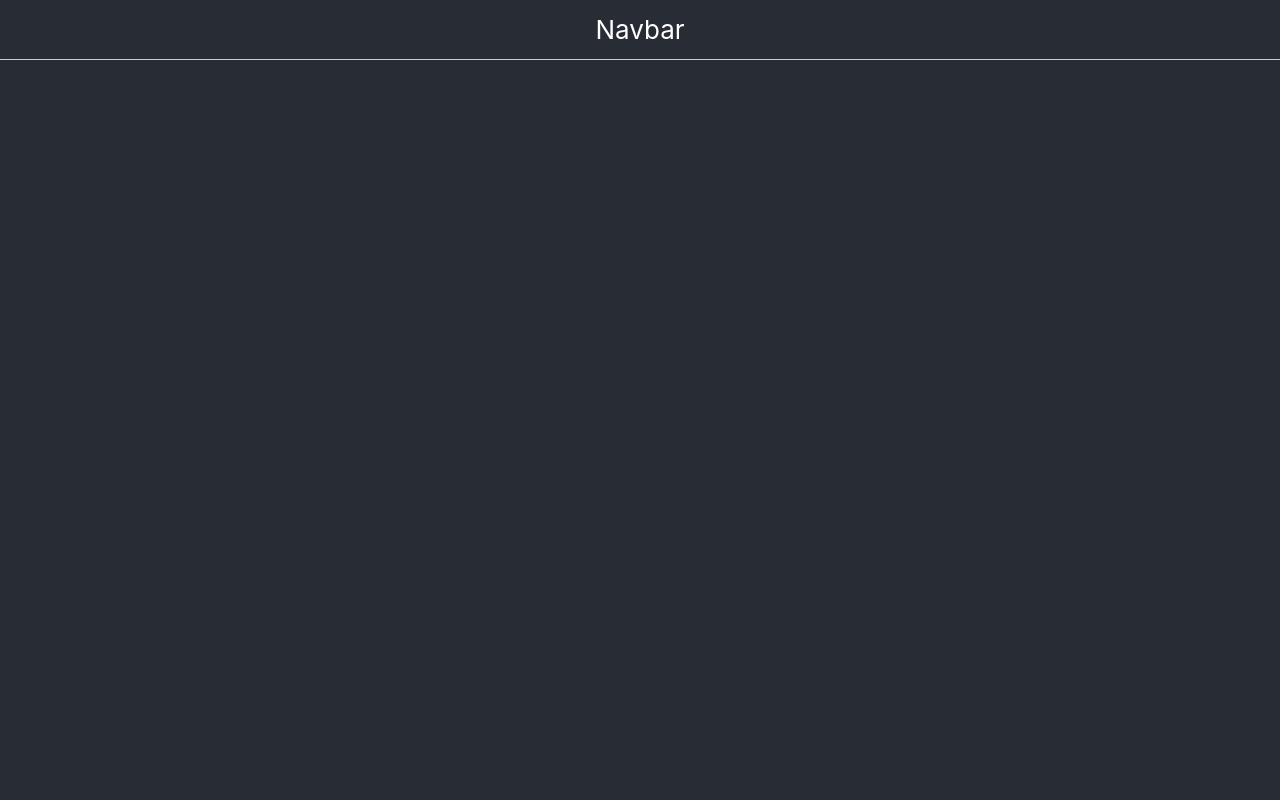
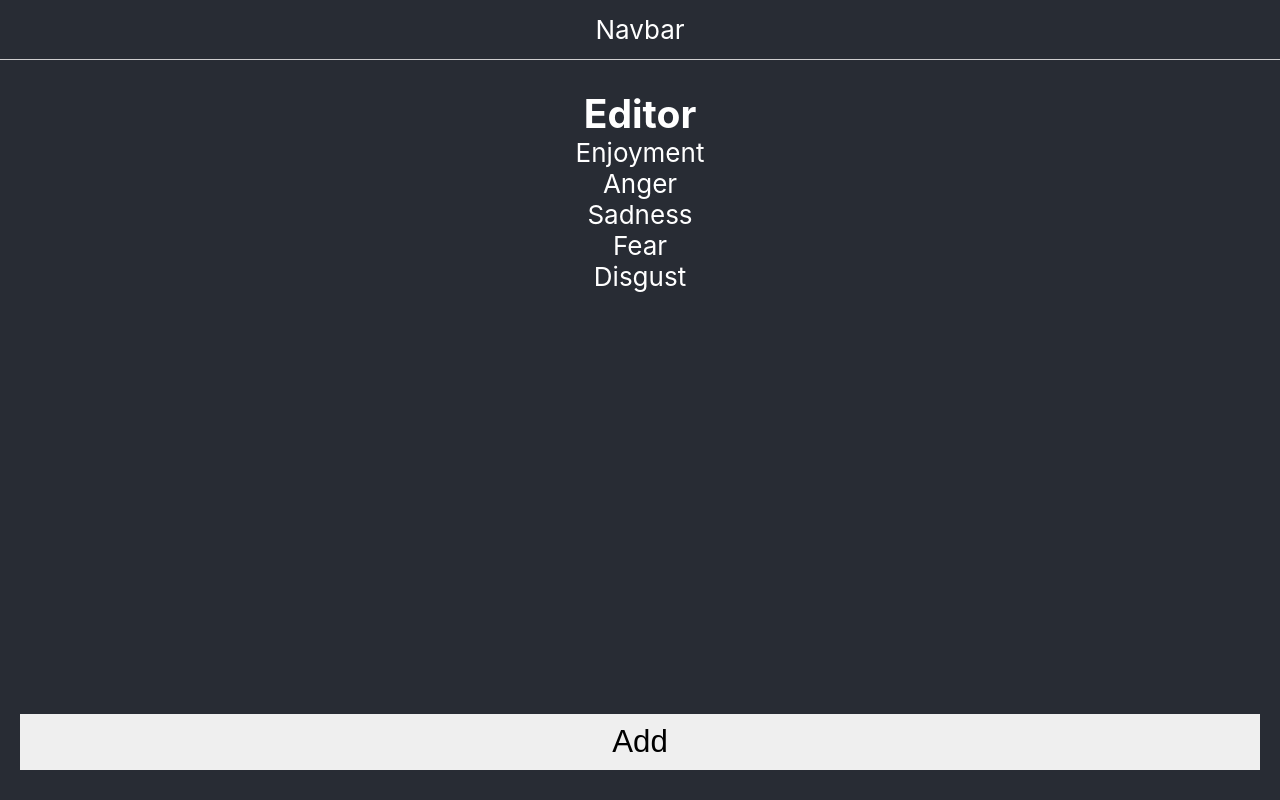
Before and after one commit to AladinJmila/emotions-diary-frontend, a React (Create React App) app: page /categories in a window 1280 px wide. Before the commit this address had no page. Built offline with nearby package versions, Linux system fonts and the light colour scheme; data requests are answered from the project's data file.

Commit message:
Added Category Component and related functionality

```diff
--- a/src/App.js
+++ b/src/App.js
@@ -4,8 +4,9 @@ import GlobalState from './context/globalState';
 import './App.css';
 import Navbar from './components/Navbar';
 import Home from './pages/Home';
-import Editor from './pages/Editor';
+import Categories from './pages/Categories';
 import Inspector from './pages/Inspector';
+import Category from './pages/Category';
 
 function App() {
   return (
@@ -15,8 +16,9 @@ function App() {
           <Navbar />
           <Routes>
             <Route path='/' element={<Home />} />
-            <Route path='/editor' element={<Editor />} />
+            <Route path='/categories' element={<Categories />} />
             <Route path='/inspector' element={<Inspector />} />
+            <Route path='/categories/:id' element={<Category />} />
           </Routes>
         </div>
       </GlobalState>
--- a/src/components/EmotionForm.jsx
+++ b/src/components/EmotionForm.jsx
@@ -22,6 +22,9 @@ const EmotionForm = ({ setShowModal, categories }) => {
 
   return (
     <form className='emotion-form' onSubmit={handleSubmit}>
+      <button className='close-btn' onClick={() => setShowModal(false)}>
+        X
+      </button>
       <label htmlFor='category'>Category</label>
       <select id='category' onChange={e => setCategoryId(e.target.value)}>
         <option value=''></option>
--- a/src/components/Forms.css
+++ b/src/components/Forms.css
@@ -7,3 +7,15 @@
 .emotion-form .bottom {
   padding: 0;
 }
+
+.close-btn {
+  background: transparent;
+  position: absolute;
+  right: 0px;
+  top: -15px;
+  width: auto;
+  padding: 0;
+  margin: 0;
+  color: white;
+  cursor: pointer;
+}
--- a/src/pages/Editor.jsx
+++ b/src/pages/Categories.jsx
@@ -1,15 +1,15 @@
 import { useEffect, useState } from 'react';
+import { useNavigate } from 'react-router-dom';
 import EmotionForm from '../components/EmotionForm';
 import Modal from '../components/Modal';
 import { useCategories } from '../hooks/useCategories';
-import { useFetch } from '../hooks/useFetch';
 
-import './Editor.css';
+import './Categories.css';
 
 const Editor = () => {
   const [showModal, setShowModal] = useState(false);
   const { categories, loadCategories } = useCategories();
-  // const { data: categories } = useFetch('http://localhost:3000/categories');
+  const navigate = useNavigate();
 
   useEffect(() => {
     loadCategories();
@@ -18,7 +18,18 @@ const Editor = () => {
   return (
     <div className='editor full-vh'>
       <h2>Editor</h2>
-      {categories && categories.map(g => <p key={g.id}>{g.name}</p>)}
+      {categories &&
+        categories.map(g => (
+          <p
+            key={g.id}
+            showModal={showModal}
+            categories={categories}
+            setShowModal={setShowModal}
+            onClick={() => navigate(`/categories/${g.id}`)}
+          >
+            {g.name}
+          </p>
+        ))}
       {showModal && (
         <Modal>
           <EmotionForm setShowModal={setShowModal} categories={categories} />
--- /dev/null
+++ b/src/pages/Category.jsx
@@ -0,0 +1,28 @@
+import React from 'react';
+import { useParams } from 'react-router-dom';
+import { useFetch } from '../hooks/useFetch';
+import EmotionForm from '../components/EmotionForm';
+import Modal from '../components/Modal';
+
+function Category({ showModal, setShowModal, categories }) {
+  const { id: categoryId } = useParams();
+  const { data: emotions } = useFetch(
+    `http://localhost:3000/emotions?categoryId=${categoryId}`
+  );
+
+  return (
+    <div className='category'>
+      {emotions && emotions.map(em => <p key={em.id}>{em.name}</p>)}
+      {showModal && (
+        <Modal>
+          <EmotionForm setShowModal={setShowModal} categories={categories} />
+        </Modal>
+      )}
+      <div className='bottom'>
+        <button onClick={() => setShowModal(true)}>Add</button>
+      </div>
+    </div>
+  );
+}
+
+export default Category;
--- a/src/pages/Home.jsx
+++ b/src/pages/Home.jsx
@@ -11,8 +11,8 @@ const Home = () => {
         </a>
       </div>
       <div className='main-container'>
-        <a href='/editor'>
-          <h2>Edit</h2>
+        <a href='/categories'>
+          <h2>Categories</h2>
         </a>
         <a href='/inspector'>
           <h2>Inspect</h2>
```
Also changed, not shown: src/pages/Categories.css (renamed from src/pages/Editor.css).
